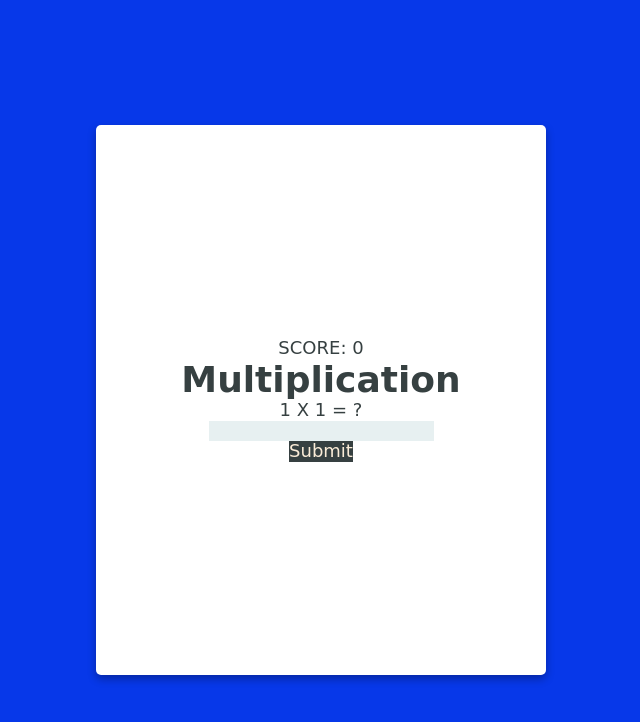
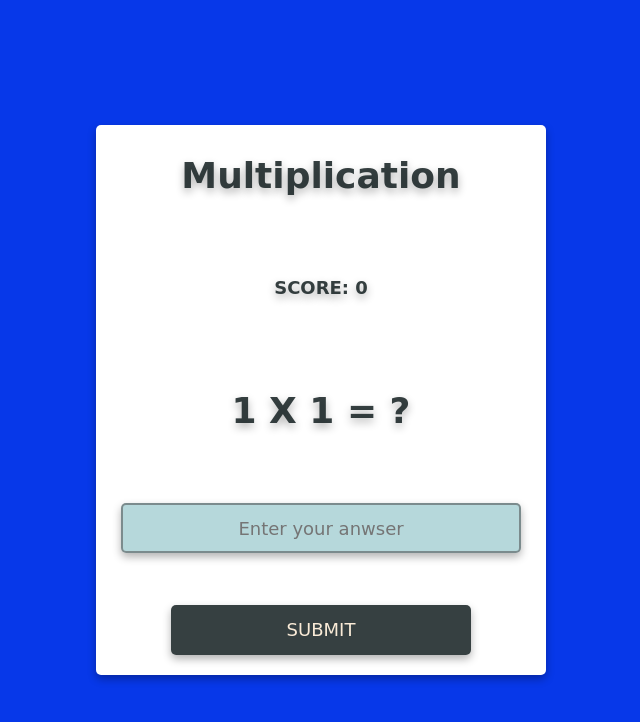
Before and after one commit to Mateus-A-Carvalho/multiplication-app, a plain HTML site: page index.html in a window 1280 px wide. Shown: the whole page, without its empty margins (319-959 px from the left). Drawn offline with Linux system fonts and the light colour scheme; a web font is replaced by a local one.

Commit message:
Style finished

```diff
--- a/assets/styles/styles.css
+++ b/assets/styles/styles.css
@@ -7,15 +7,23 @@
   --body-bgc: rgba(7, 56, 233, 1);
   --body-font-color: rgba(19, 31, 32, .85);
   --container-bg: rgba(255, 255, 255, 1);
-  --input-bg: rgba(223, 235, 236, .75);
+  --input-bg: rgba(158, 203, 207, 0.75);
   --btn-bg: rgba(94, 156, 161, .85);
   /* Colors */
-
+  /* ------------------------------------------ */
+  /* Dimensions */
   --container-width: 45rem;
   --container-height: 55rem ;
   --borders: .3rem solid #2b2b2b;
   --bdrs: .5rem;
+  /* Dimensions */
+  /* ------------------------------------------ */
+  /* Effects */
   --box-shadow: 0 .4rem .8rem rgba(0, 0, 0, .3);
+  --text-shadow: 0 .4rem .8rem rgba(0, 0, 0, .3);
+  --btn-hover: rgba(19, 31, 32, .7);
+  --btn-scale: scale(1.1);
+  /* Effects */
 }
 
 * {
@@ -42,27 +50,45 @@ body {
   justify-content: center;
 }
 
+
 .main-heading {
   font-size: 2em;
 }
 
-.container {
+.main-heading,
+.score,
+.calculation {
+  text-shadow: var(--text-shadow);
+}
+
+.form,
+input,
+.btn {
+  box-shadow: var(--box-shadow);
+}
+
+.form {
   width: var(--container-width);
   height: var(--container-height);
-  /* border: var(--borders); */
   border-radius: var(--bdrs);
   display: flex;
   flex-flow: column nowrap;
-  justify-content: center;
+  justify-content: space-between;
   align-items: center;
   background-color: var(--container-bg);
-  box-shadow: var(--box-shadow);
+  position: relative;
+  padding: 2rem;
 }
 
 input {
+  display: block;
   background-color: var(--input-bg);
   outline: none;
   border: none;
+  width: 40rem;
+  height: 5rem;
+  text-align: center;
+  border-radius: var(--bdrs);
 }
 
 .btn {
@@ -70,4 +96,44 @@ input {
   color: antiquewhite;
   outline: none;
   border: none;
+  width: 30rem;
+  height: 5rem;
+  border-radius: var(--bdrs);
+  margin: 0 auto;
+  text-transform: uppercase;
 }
+
+.main-heading {
+  width: 90%;
+  text-align: center;
+  height: auto;
+  padding: 1rem;
+}
+
+.score {
+  width: 90%;
+  text-align: center;
+  height: auto;
+  padding: 1rem;
+  margin: 1rem ;
+}
+
+.calculation {
+  width: auto;
+  margin: 1rem;
+  padding: 1rem;
+}
+
+/* Effets */
+
+.btn:hover{
+ background-color: var(--btn-hover);
+ transform: var(--btn-scale);
+ cursor: pointer;
+}
+
+input:focus {
+  border: .2rem solid rgba(64, 64, 64, .5);
+}
+
+/* Effects */
--- a/index.html
+++ b/index.html
@@ -13,13 +13,13 @@
 
 <body>
 
-  <section class="container">
-    <span class="score" id="score">SCORE: 0</span>
+  <form class="form" id="form">
     <h2 class="main-heading">Multiplication</h2>
-    <p class="calculation" id="calculation">1 X 1 = ?</p>
-    <input type="text"></input>
-    <button class="btn" type="submit" id="btn">Submit</button>
-  </section>
+    <h4 class="score" id="score">SCORE: 0</h4>
+    <h1 class="calculation" id="calculation">1 X 1 = ?</h1>
+    <input type="text" class="input" id="input" placeholder="Enter your anwser" autofocus autocomplete="off"></input>
+    <button class="btn" id="btn" type="submit">Submit</button>
+  </form>
 
   <script src="./assets/scripts/script.js"></script>
 </body>
```
